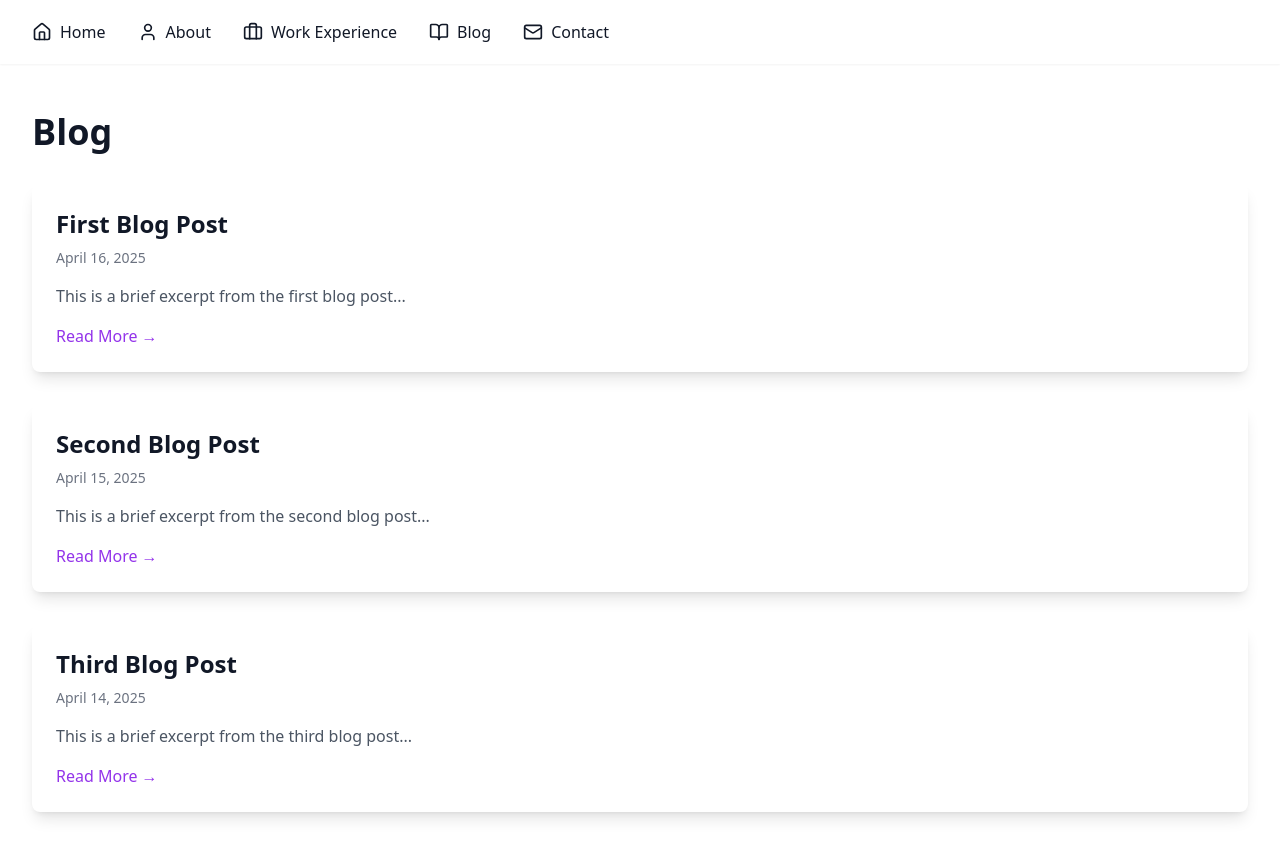
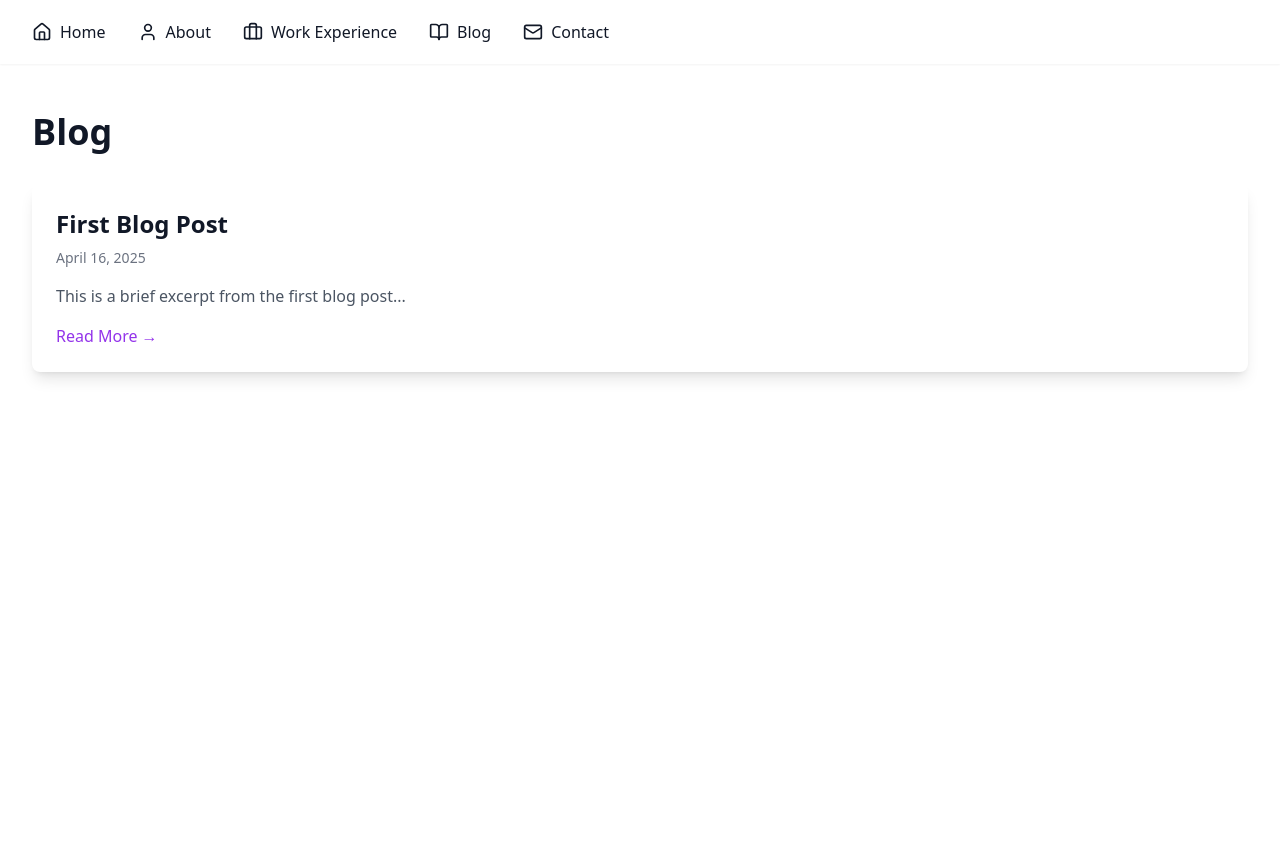
Before and after one commit to hkandeal/idea-web-craft, a React (Vite) app: page /blog in a window 1280 px wide. After the commit the page ends 800 px from the top, so only its background shows below. Built offline with nearby package versions, Linux system fonts and the light colour scheme.

Commit message:
Refactor: Show only one blog post
Remove the display of multiple blog posts, showing only one.

```diff
--- a/src/pages/Blog.tsx
+++ b/src/pages/Blog.tsx
@@ -1,4 +1,3 @@
-
 import { motion } from "framer-motion";
 import { useEffect } from "react";
 import updateMetaTags from "@/utils/metaTags";
@@ -13,23 +12,11 @@ const Blog = () => {
     );
   }, []);
 
-  const posts = [
-    {
+  const post = {
     title: "First Blog Post",
     excerpt: "This is a brief excerpt from the first blog post...",
     date: "April 16, 2025",
-    },
-    {
-      title: "Second Blog Post",
-      excerpt: "This is a brief excerpt from the second blog post...",
-      date: "April 15, 2025",
-    },
-    {
-      title: "Third Blog Post",
-      excerpt: "This is a brief excerpt from the third blog post...",
-      date: "April 14, 2025",
-    },
-  ];
+  };
 
   return (
     <div className="min-h-screen pt-16 bg-white">
@@ -41,12 +28,10 @@ const Blog = () => {
         >
           <h1 className="text-4xl font-bold text-gray-900 mb-8">Blog</h1>
           <div className="space-y-8">
-            {posts.map((post, index) => (
             <motion.article
-                key={index}
               initial={{ opacity: 0, y: 20 }}
               animate={{ opacity: 1, y: 0 }}
-                transition={{ duration: 0.5, delay: index * 0.1 }}
+              transition={{ duration: 0.5 }}
               className="bg-white rounded-lg shadow-lg p-6"
             >
               <h2 className="text-2xl font-semibold text-gray-900 mb-2">
@@ -58,7 +43,6 @@ const Blog = () => {
                 Read More →
               </button>
             </motion.article>
-            ))}
           </div>
         </motion.div>
       </div>
```
Lines whose indentation alone changed are shown as unchanged.
